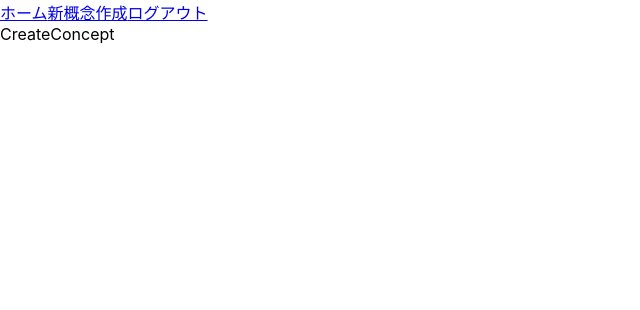
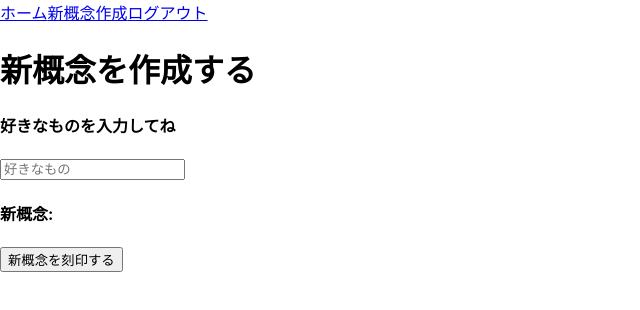
Before and after one commit to somamon/reactEasyPortfolio, a React (Create React App) app: page /createconcept in a window 1280 px wide. Shown: the top 310 px of the page, without its empty margins (0-640 px from the left). Built offline with nearby package versions, Linux system fonts and the light colour scheme; no server answers.

Commit message:
概念の作成処理を追加

```diff
--- a/src/components/CreateConcept.js
+++ b/src/components/CreateConcept.js
@@ -1,9 +1,57 @@
-import React from 'react'
+import React, { useState } from 'react';
 
 const CreateConcept = () => {
+  const [conceptValue, setConceptValue] = useState('');
+
+  const handleInputChange = (e) => {
+    setConceptValue(e.target.value);
+  };
+
+  // ランダムな文字列の配列
+  const randomStrings = [
+    'としけ込む',
+    'を愛する',
+    'から離れられない',
+    'に感謝する',
+    'を楽しむ',
+    'を完全に理解する',
+    'から最も離れた地点に存在してみる。たまにはそういうこともいいだろう',
+    'を追求する',
+    'を探求する',
+    'を信じる',
+    'を尊重する',
+    'を共有する',
+    'を受け入れる',
+    'を育てる',
+    'を掴む',
+  ];
+
+  // ランダム処理
+  const randomString = randomStrings[Math.floor(Math.random() * randomStrings.length)];
+
+  // 概念の作成
+  const renderResult = conceptValue !== '' ? conceptValue + randomString : null;
+  const handleCreateConcept = () => {
+    // DBに保存する
+
+    // 作成後、概念の値をリセットする
+    setConceptValue('');
+  };
+
   return (
-    <div>CreateConcept</div>
-  )
-}
+    <div className='CreateConceptWrap'>
+      <h1>新概念を作成する</h1>
+      <h4>好きなものを入力してね</h4>
+      <input
+        type="text"
+        placeholder='好きなもの'
+        value={conceptValue}
+        onChange={handleInputChange}
+      />
+      <h4>新概念: {renderResult}</h4>
+      <button className='postButton' onClick={handleCreateConcept}>新概念を刻印する</button>
+    </div>
+  );
+};
 
-export default CreateConcept
+export default CreateConcept;
```
